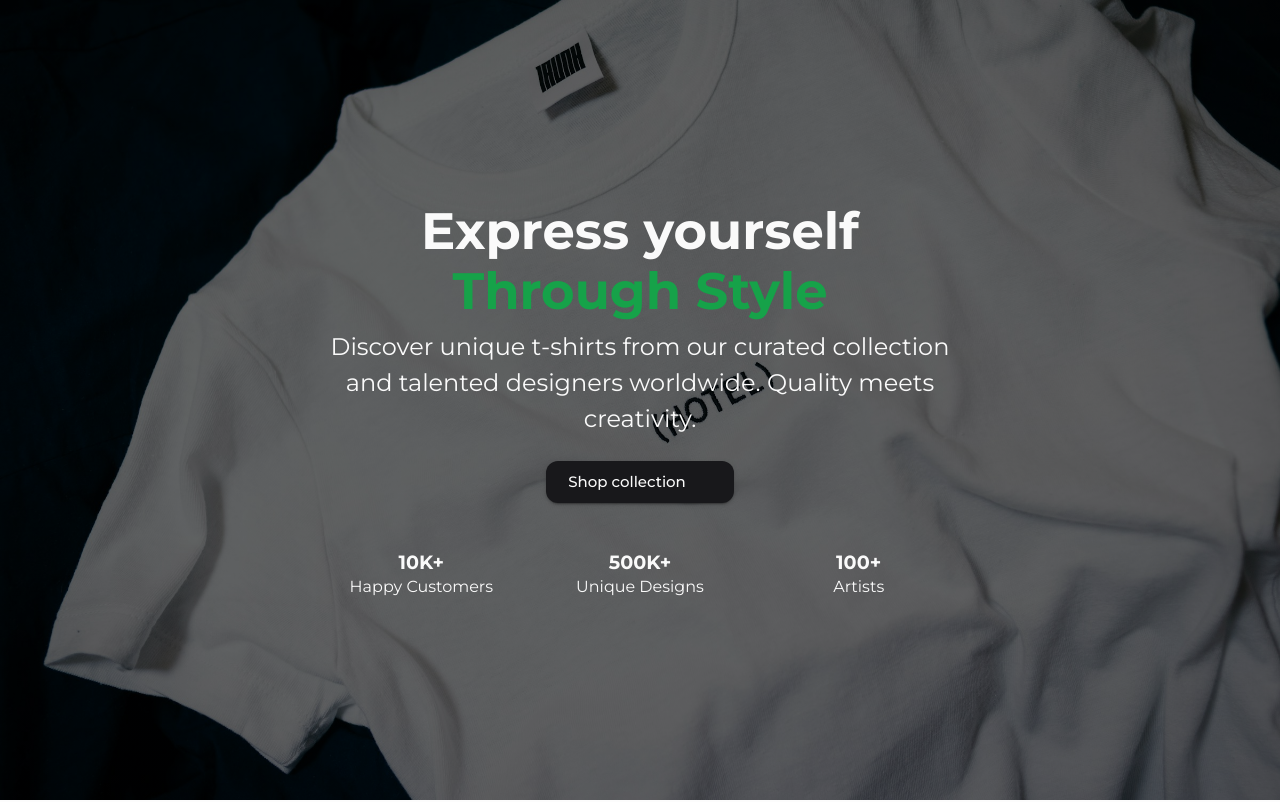
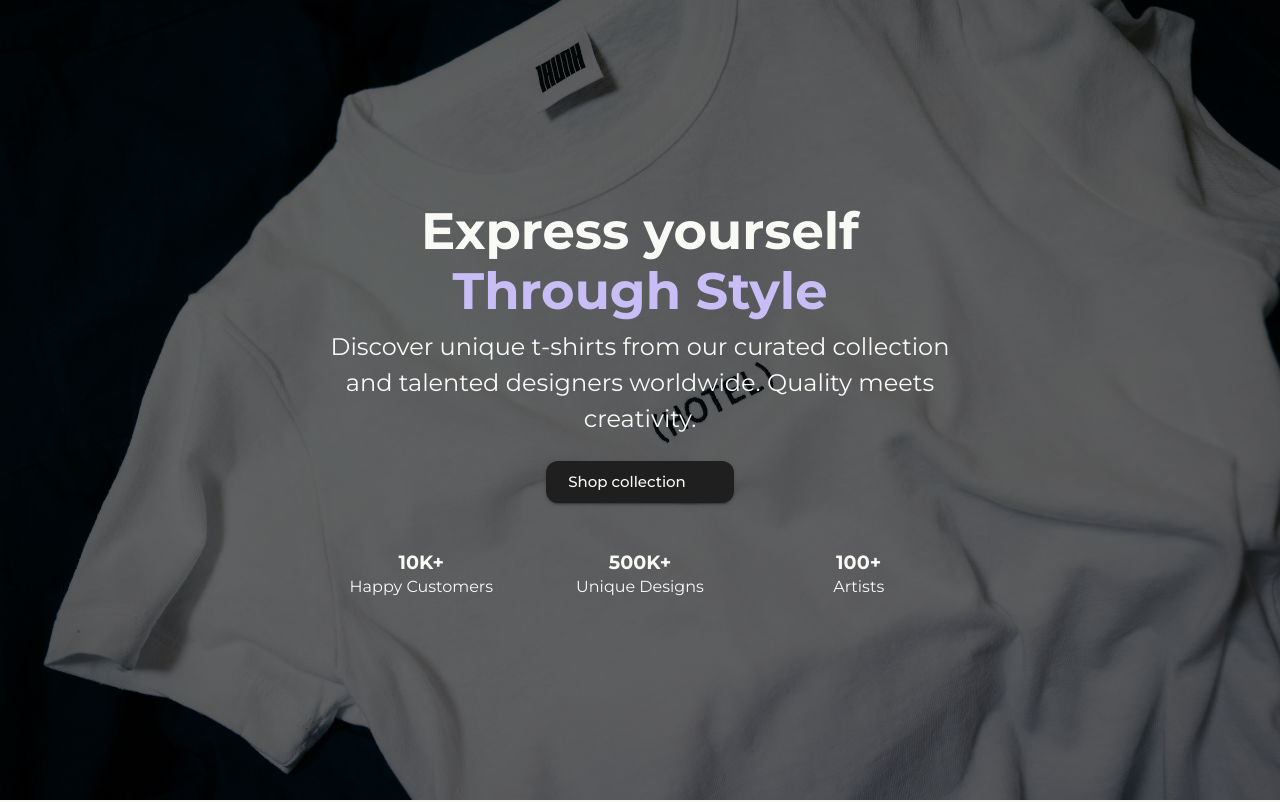
Before and after one commit to MartiiPartii/tee-store, a Next.js app: page / in a window 1280 px wide. Shown: the top 802 px of the page. Built offline with nearby package versions, Linux system fonts and the light colour scheme; no server answers; the database is empty; some icons are missing; what @mui/material-nextjs would draw is missing.

Commit message:
Single source of truth palette

```diff
--- a/app/globals.css
+++ b/app/globals.css
@@ -7,7 +7,7 @@ html {
   padding: 0;
   box-sizing: border-box;
   scrollbar-width: thin;
-  scrollbar-color: rgba(255, 255, 255, 0.22) #18181b;
+  scrollbar-color: rgba(45, 51, 47, 0.28) #e7e3da;
 }
 
 *::-webkit-scrollbar {
@@ -16,17 +16,17 @@ html {
 }
 
 *::-webkit-scrollbar-track {
-  background: #18181b;
+  background: #e7e3da;
   border-radius: 9999px;
 }
 
 *::-webkit-scrollbar-thumb {
-  background-color: rgba(255, 255, 255, 0.22);
+  background-color: rgba(45, 51, 47, 0.28);
   border-radius: 9999px;
 }
 
 *::-webkit-scrollbar-thumb:hover {
-  background-color: rgba(255, 255, 255, 0.35);
+  background-color: rgba(45, 51, 47, 0.42);
 }
 
 a {
--- a/theme/theme.ts
+++ b/theme/theme.ts
@@ -1,6 +1,45 @@
 "use client"
 import { montserrat } from '@/app/fonts'
 import { createTheme } from '@mui/material/styles'
+
+/** Sage Calm Minimal — single source of truth for brand colors */
+// export const brandPalette = {
+//     background: "#FAF8F2",
+//     foreground: "#E7E3DA",
+//     accent: "#AFC8B3",
+//     text: "#2D332F",
+// } as const
+/** Soft Blush Boutique — single source of truth for brand colors */
+// export const brandPalette = {
+//     background: "#FFF7F4",
+//     foreground: "#F2E6E2",
+//     accent: "#F6B6C8",
+//     text: "#2E2A2A",
+// } as const
+/** Lavender Dreamy Modern — single source of truth for brand colors */
+// export const brandPalette = {
+//     background: "#FBFAFF",
+//     foreground: "#ECE8F5",
+//     accent: "#CBB7F5",
+//     text: "#2B2B35",
+// } as const
+/** Peach Warm Cozy — single source of truth for brand colors */
+// export const brandPalette = {
+//     background: "#FFF6F0",
+//     foreground: "#F2E2D6",
+//     accent: "#F6B38E",
+//     text: "#352D2A",
+// } as const
+/** High-End Neutral + Pastel Accent — single source of truth for brand colors */
+export const brandPalette = {
+    background: "#F9F9F6",
+    foreground: "#E8E5DF",
+    accent: "#C8BDF4",
+    text: "#1F1F1F",
+} as const
+
+/** Secondary / supporting text (muted from `text`) */
+const textMuted = "rgba(45, 51, 47, 0.62)"
 
 const headingStyles = {
     fontWeight: 700
@@ -23,25 +62,25 @@ let theme = createTheme({
     },
     palette: {
         bgcolor: {
-            main: "#fcfcfc",
-            secondary: "#f4f4f5",
-            contrastText: "#09090b"
+            main: brandPalette.background,
+            secondary: brandPalette.foreground,
+            contrastText: brandPalette.text,
         },
         primary: {
-            main: "#18181b",
-            contrastText: "#fafafa"
+            main: brandPalette.text,
+            contrastText: brandPalette.background,
         },
         accent: {
-            main: "#16a249",
-            contrastText: "#fafafa"
+            main: brandPalette.accent,
+            contrastText: brandPalette.text,
         },
         neutral: {
-            main: "#000",
-            light: "#71717a"
+            main: brandPalette.text,
+            light: textMuted,
         },
         border: {
-            main: "#e4e4e7"
-        }
+            main: "#D4D0C8",
+        },
     },
     components: {
         MuiButton: {
@@ -53,10 +92,9 @@ let theme = createTheme({
         },
         MuiPaper: {
             styleOverrides: {
-                elevation3: ({ theme }) => ({
-                    boxShadow: `0 0 12px ${theme.palette.neutral.light}`
-                    // boxShadow: `0 0 24px red`
-                })
+                elevation3: {
+                    boxShadow: "0 0 12px rgba(45, 51, 47, 0.08)",
+                }
             }
         }
     }
```
